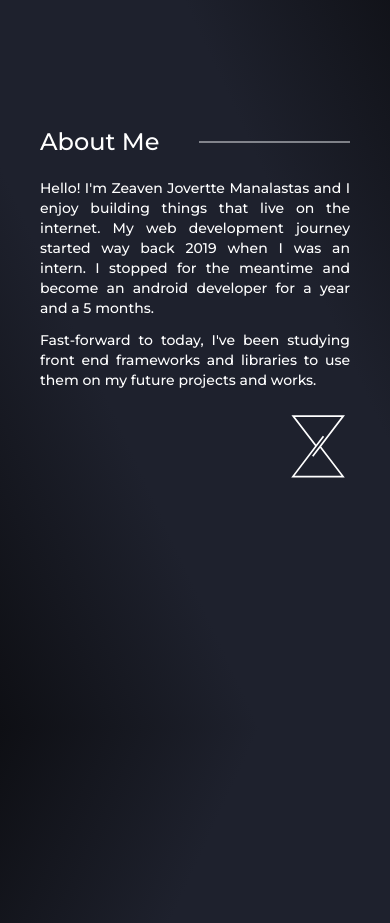
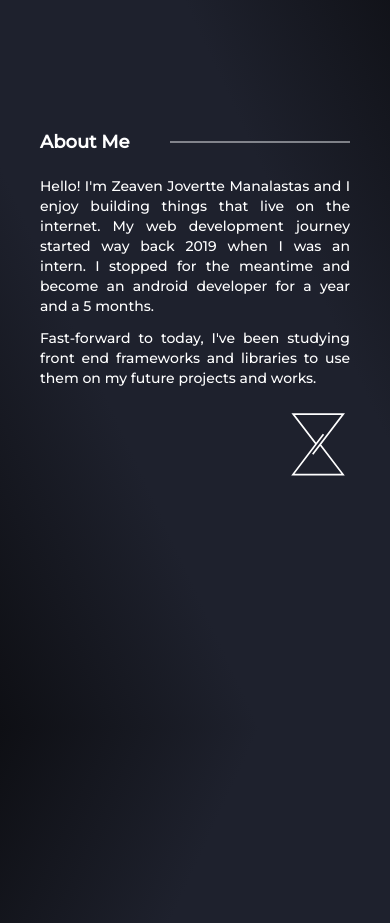
Before and after one commit to Zeaventyyy/My-Portfolio, a React (Create React App) app: page / in a window 390 px wide. Shown: the part 960-1883 px from the top of the page. Built offline with nearby package versions, Linux system fonts and the light colour scheme.

Commit message:
Fixed about font title

```diff
--- a/src/landingpage/about.jsx
+++ b/src/landingpage/about.jsx
@@ -7,7 +7,9 @@ function About() {
       <div className="flex flex-col sm:flex-row justify-center items-center h-full px-10 lg:w-[52rem] mx-auto ">
         <section className="flex flex-col items-center text-white text-justify">
           <div className="w-full flex justify-start mb-5">
-            <span className="text-2xl mr-10 font-medium ">About Me</span>
+            <span className="text-lg md:text-2xl mr-10 font-semibold ">
+              About Me
+            </span>
             <span className="flex-grow border-[1px] opacity-50 self-center" />
           </div>
 
```
